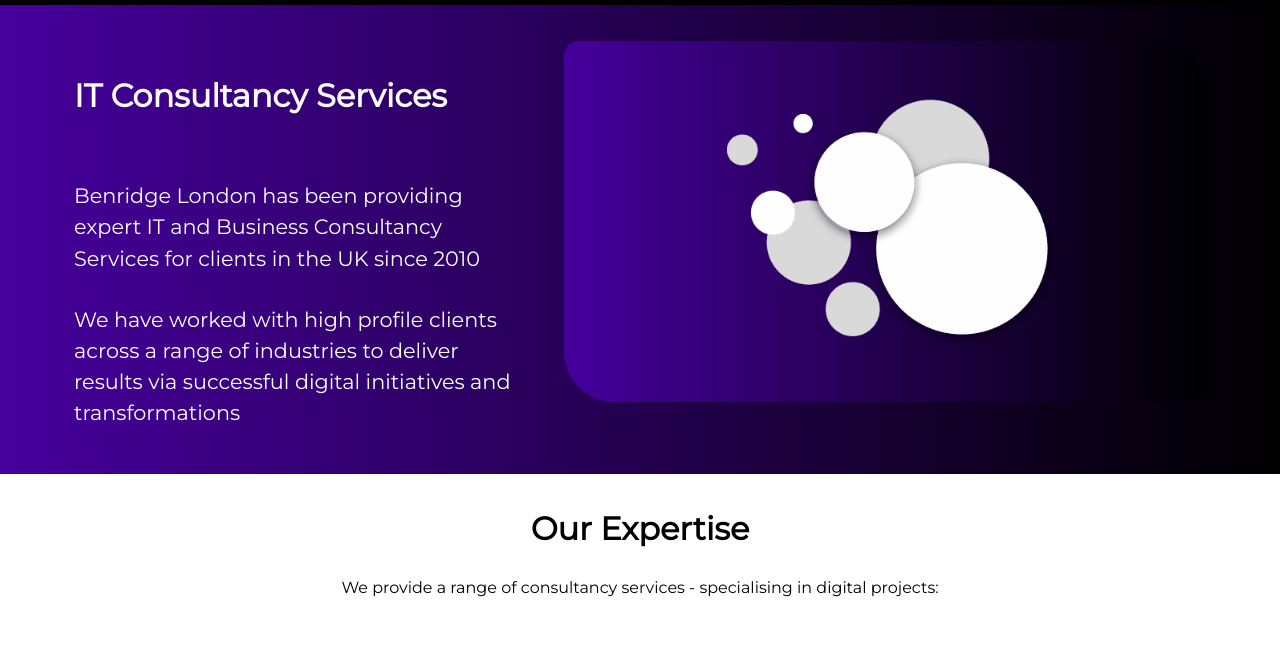
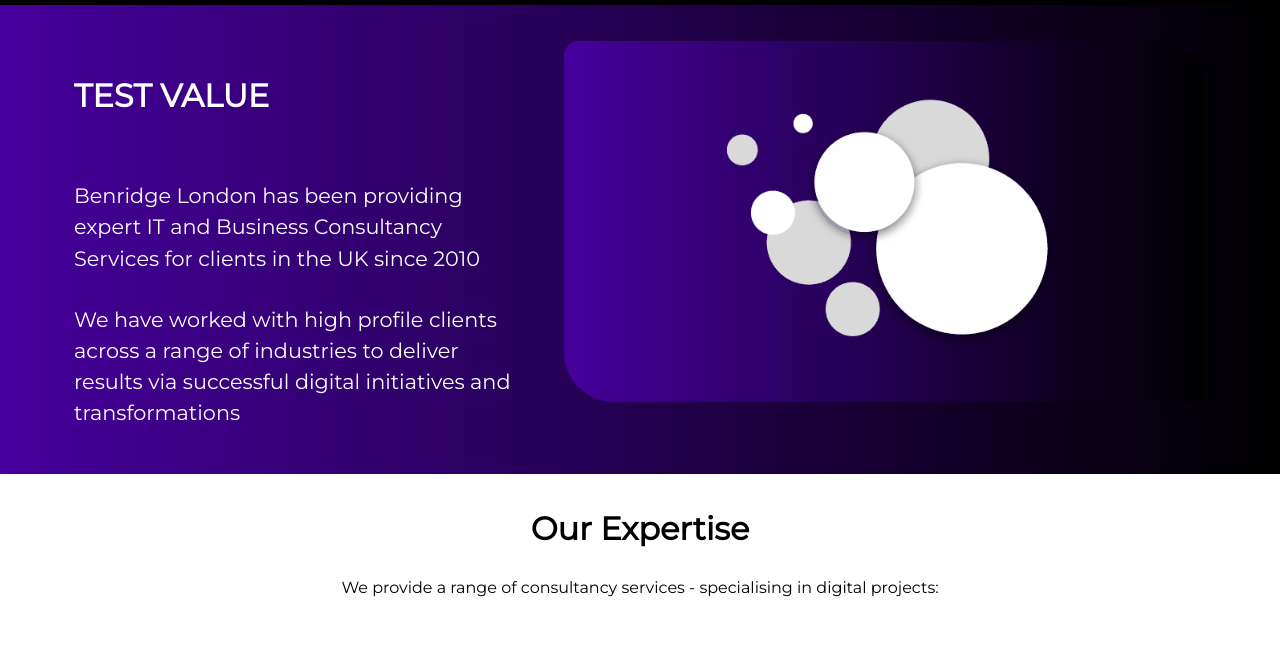
Before and after one commit to benridgelondon/OLD, a plain HTML site: page index.html in a window 1280 px wide. Shown: the part 75-743 px from the top of the page. Drawn offline with nearby package versions, Linux system fonts and the light colour scheme; no server answers; a script that the page names is missing; files whose address does not match are found by name.

Commit message:
Update index.html

```diff
--- a/index.html
+++ b/index.html
@@ -12,7 +12,7 @@
   </script>
 
     <meta charset="utf-8">
-    <title>TEST TITLE</title>
+    <title>Benridge London</title>
     <link href="https://fonts.googleapis.com/css?family=Montserrat|Ubuntu" rel="stylesheet">
     <link href="https://cdn.jsdelivr.net/npm/bootstrap@5.1.3/dist/css/bootstrap.min.css" rel="stylesheet" integrity="sha384-1BmE4kWBq78iYhFldvKuhfTAU6auU8tT94WrHftjDbrCEXSU1oBoqyl2QvZ6jIW3" crossorigin="anonymous">
     <link rel="stylesheet" href="styles.css">
@@ -63,7 +63,7 @@
   <div class="dark">
     <div class="row">
       <div class="col-5">
-        <h2 id="intro">IT Consultancy Services</h2>
+        <h2 id="intro">TEST VALUE</h2>
         <p class="hero">
             Benridge London has been providing expert IT and Business Consultancy Services for clients in the UK since 2010
         </p>
```
